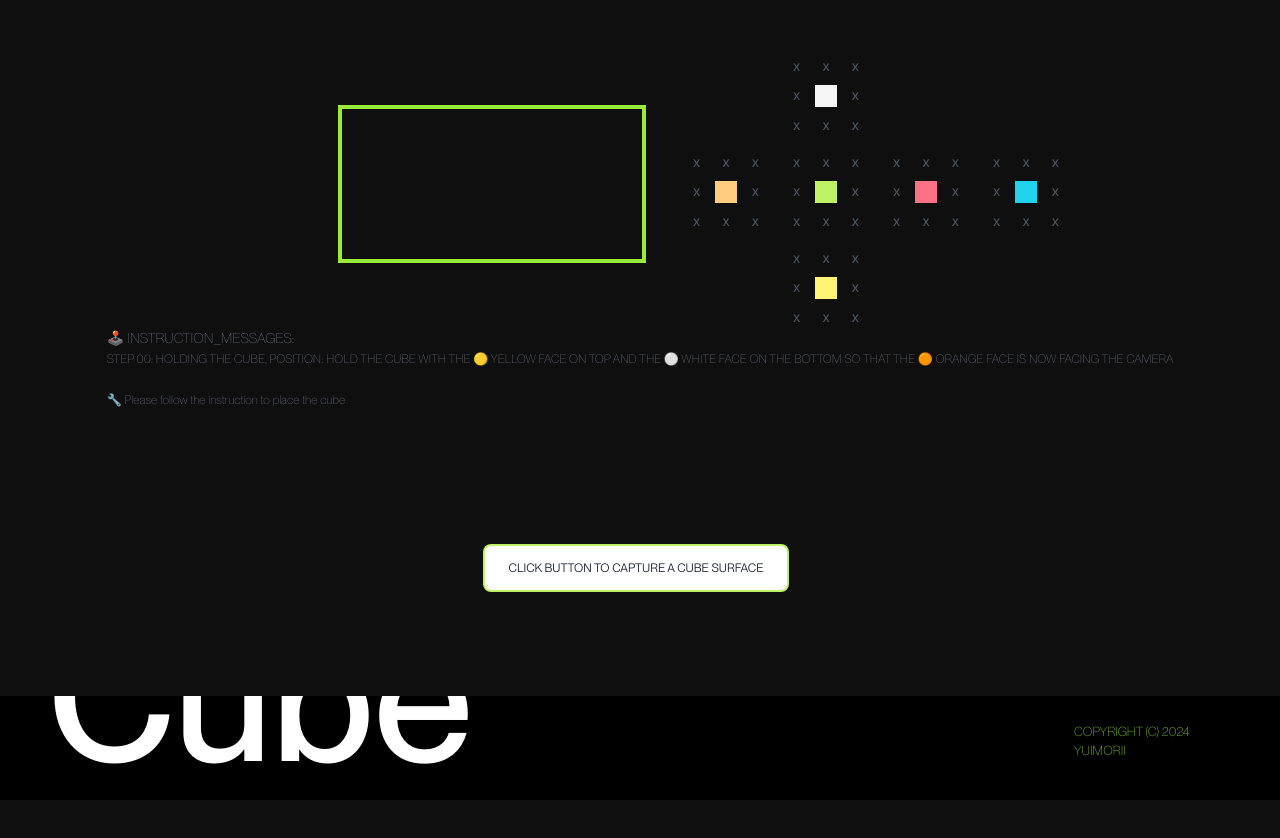
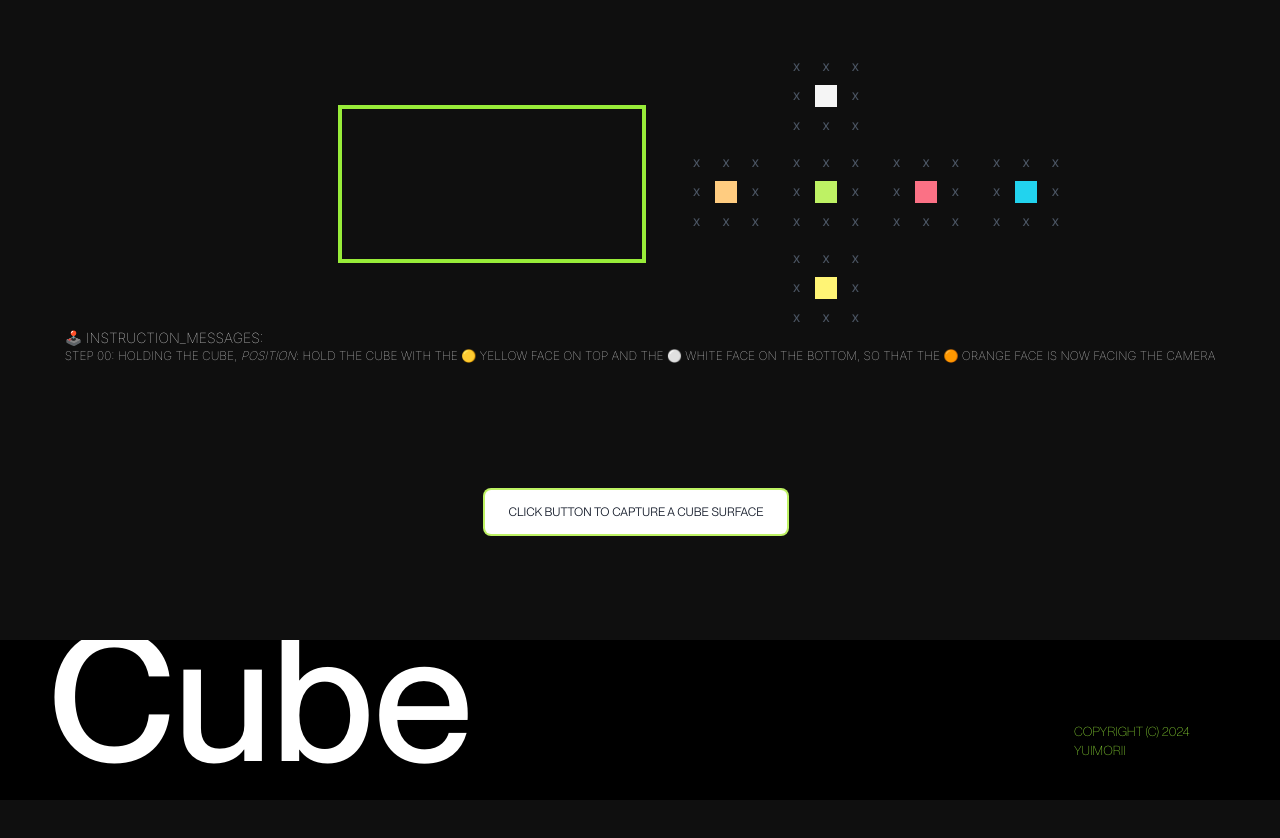
Before and after one commit to itsyuimorii/RubikAI-Solver-Interface-build-with-Next.js-TailwindCSS, a Next.js app: page /ScanCube in a window 1280 px wide. Shown: the top 838 px of the page. Built offline with nearby package versions, Linux system fonts and the light colour scheme; no server answers.

Commit message:
update the instruction

```diff
--- a/app/ScanCube/page.js
+++ b/app/ScanCube/page.js
@@ -11,15 +11,16 @@ import CameraFeed from "@/components/CameraFeed";
 import CubeLayout from '@/components/ScanCube/CubeLayout';
 import { useSelector, useDispatch } from 'react-redux';
 import { setCubeFace } from '@/components/Store/cubeStateReducer';
-import { setMessage, setErrorMessage, setSuccessMessage } from '@/components/Store/messageReducer';
+import { setMessage, setErrorMessage } from '@/components/Store/messageReducer';
 import store from '@/components/Store/store';
+import Markdown from 'react-markdown'
 import { CUBE_ROTATION_INSTRUCTIONS, CUBE_FACE_COLOR_ORDER, CUBE_CENTER_TILE_INDEX } from '@/components/constant';
 
 export default function ScanCube() {
     //make an array of 6 elements, each with 9 null values
     const { cubeStateArray } = useSelector(state => state.cubeState);
     const [faceIndex, setFaceIndex] = useState(0);
-    const { infoMessage, errorMessage, setS2uccessMessage } = useSelector(state => state.message);
+    const { infoMessage, errorMessage } = useSelector(state => state.message);
 
 
     const dispatch = useDispatch();
@@ -100,18 +101,13 @@ export default function ScanCube() {
                     </div>
 
                 </div>
-                <div className='pt-4 p-10'>
-                    <p className='pb-2 uppercase font-ppneue-montreal font-thin text-sm text-gray-500'>
+                <div className='pt-4'>
+                    <div className='pb-2 uppercase font-thin text-sm text-white'>
                         🕹️ INSTRUCTION_MESSAGES:<br />
-                        <span className='pb-2 uppercase font-ppneue-montreal font-thin text-xs text-gray-500'>{infoMessage}<br /></span>
-
-
-                    </p>
-                    <p className='pb-2 uppercase font-ppneue-montreal font-thin text-xs text-red-500'>
-                        {errorMessage}</p>
-                    {/* TODO: disable the click button, but has to move the  */}
-                    <p className='pt-2 font-ppneue-montreal font-thin text-xs text-gray-500'>
-                        🔧 Please follow the instruction to place the cube</p>
+                        <span className='pb-2 uppercase font-thin text-xs text-white'>
+                            <Markdown className='prose'>{infoMessage}</Markdown><br />
+                        </span>
+                    </div>
 
                 </div>
                 <div className="w-full flex justify-center p-24">
--- a/components/constant.jsx
+++ b/components/constant.jsx
@@ -2,12 +2,18 @@
 
 
 export const CUBE_ROTATION_INSTRUCTIONS = [
-    ' Step 00: Holding the Cube, Position: Hold the cube with the 🟡 yellow face on top and the ⚪️ white face on the bottom so that the 🟠 orange face is now facing the camera',
+    ' Step 00: Holding the Cube, *Position*: Hold the cube with the 🟡 yellow face on top and the ⚪️ white face on the bottom, so that the 🟠 orange face is now facing the camera',
+
     ' Step 01: Rotate the cube horizontally so that the 🟢 green face is facing the camera. Keep your thumb on the 🟡 yellow face (top) and index finger on the ⚪️ white face (bottom).',
+
     ' Step 02: Rotate the cube horizontally once more so that the 🔴 red face is facing the camera. Keep your thumb on the 🟡 yellow face (top) and index finger on the ⚪️ white face (bottom).',
-    'Step 03: Rotate the cube horizontally so that the 🔵 blue face is facing the camera. Keep your thumb on the 🟡 yellow face (top) and index finger on the ⚪️ white face (bottom).',
-    ' Step 05: Rotate the cube to show the 🟡 yellow face directly to the camera. Fingers: Keep your thumb on the 🟡 yellow face (top) and index finger on the ⚪️ white face (bottom).',
-    ' Step 06: Show the 🟡 face to the camera ??? on top,'
+
+    ' Step 03: Rotate the cube horizontally so that the 🔵 blue face is facing the camera. Keep your thumb on the 🟡 yellow face (top) and index finger on the ⚪️ white face (bottom).',
+
+    ' Step 04: Rotate the cube to show the 🟡 yellow face directly to the camera with 🟢 green face on top',
+
+    ' Step 05: Rotate the cube to show the ⚪️ white face directly to the camera with  🔵 blue face on top.',
+
 ];
 
 export const CUBE_CENTER_TILE_INDEX = 4;
--- a/package.json
+++ b/package.json
@@ -29,6 +29,7 @@
     "three-mesh-bvh": "0.8.0"
   },
   "devDependencies": {
+    "@tailwindcss/typography": "^0.5.15",
     "eslint": "^9.12.0",
     "eslint-config-next": "14.2.4",
     "postcss": "^8",
--- a/tailwind.config.js
+++ b/tailwind.config.js
@@ -35,6 +35,8 @@ module.exports = {
         'yellow-tile': '#fff475',
       },
     },
-    plugins: [],
+    plugins: [
+      require('@tailwindcss/typography'),
+    ],
   },
 };
```
Also changed, not shown: 1 other file (tests, documents, lock files or other folders).
